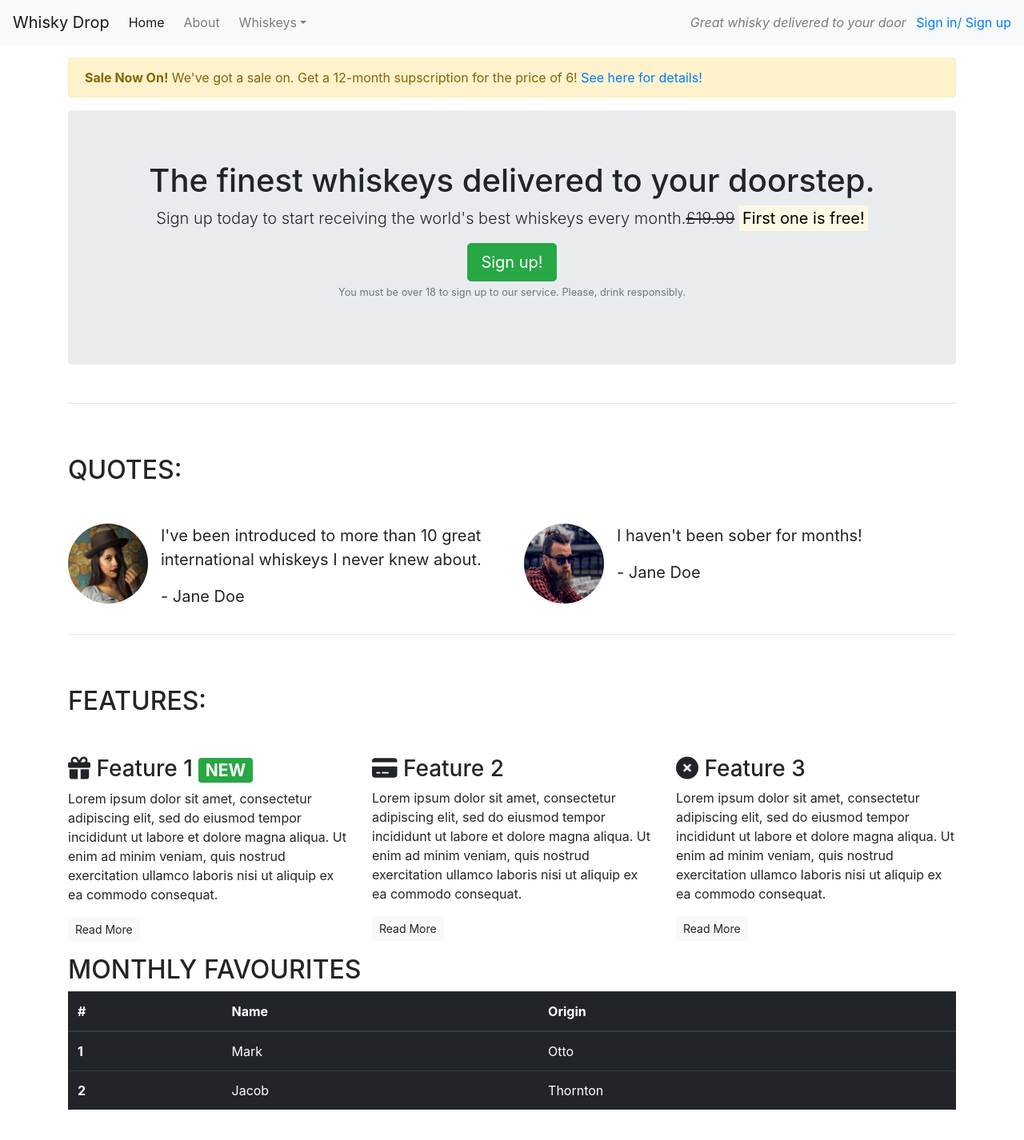
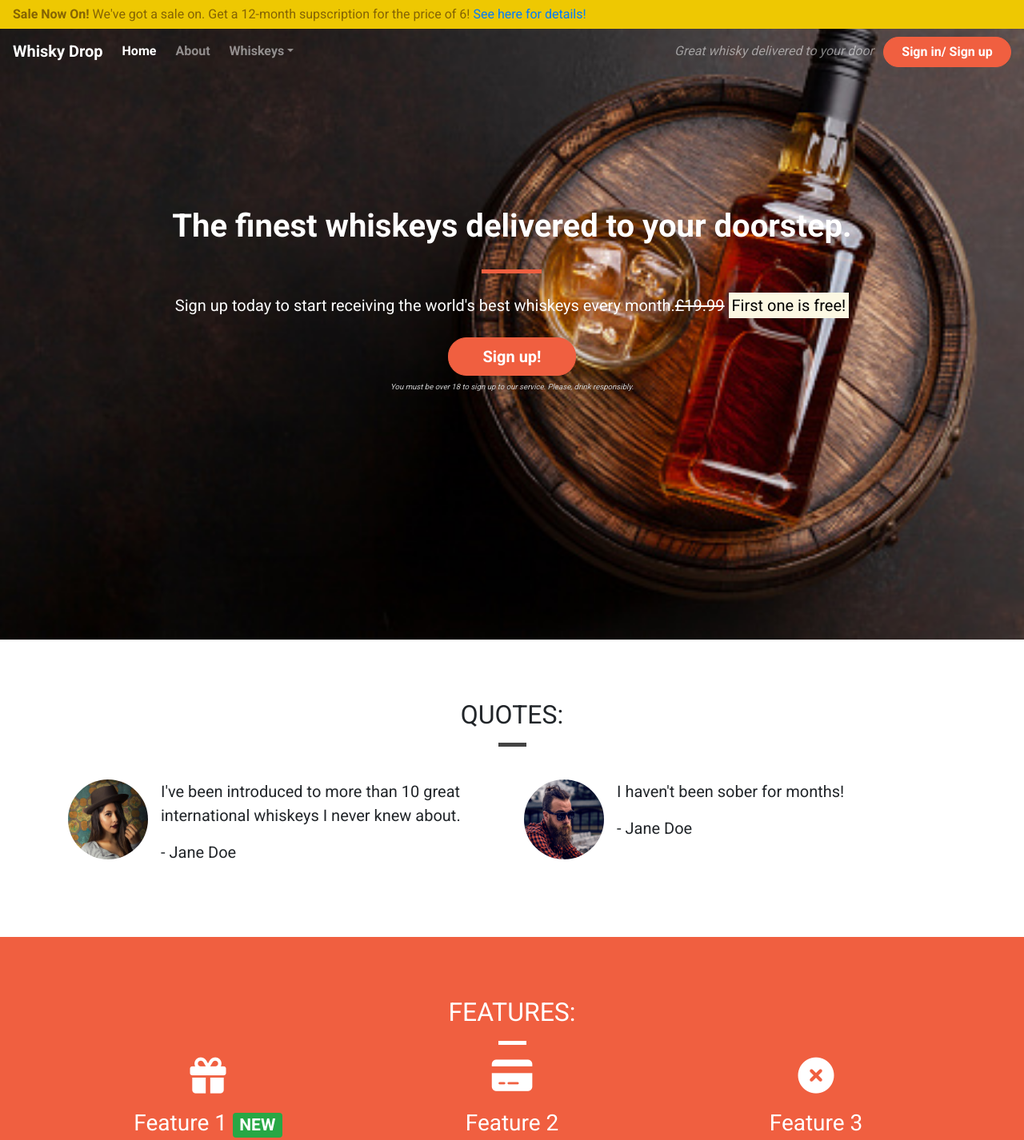
Before and after one commit to antoniog675/My-First-Bootstrap-Site, a plain HTML site: page index.html in a window 1280 px wide. Shown: the top 1426 px of the page at 80% size. Before the commit the page ends 1404 px from the top, so only its background shows below. Drawn offline with nearby package versions, Linux system fonts and the light colour scheme.

Commit message:
Added styling to features, quotes, alert, callout, got rid of table at bottom from one of the challanges

```diff
--- /dev/null
+++ b/assets/css/style.css
@@ -0,0 +1,191 @@
+body {
+    font-family: Roboto;
+}
+
+.container-wrapper {}
+
+.container-wrapper--red {
+    background-color: #f05f40;
+    color: white;
+}
+
+.alert-container .col-12 {
+    padding-left: 0;
+    padding-right: 0;
+}
+
+.site-wide-alert {
+    border-radius: 0;
+    margin-bottom: 0;
+    padding: 5px 15px;
+    background-color: #eec802;
+    border-color: #eec802;
+}
+
+.callout-container {
+    height: 100vh;
+    background: url('../images/whisky-background.jpg') no-repeat bottom right fixed;
+    -webkit-background-size: cover;
+    -moz-background-size: cover;
+    -o-background-size: cover;
+    background-size: cover;
+
+    display: flex;
+    align-items: center;
+    justify-content: center;
+    position: relative;
+}
+
+.opaque-overlay {
+    position: absolute;
+    top: 0;
+    left: 0;
+    height: 100%;
+    width: 100%;
+    background-color: rgba(0,0,0,0,0.5);
+}
+
+.quotes-container {}
+
+.features-container {}
+
+.page-header {
+    margin-bottom: 0;
+    border-bottom: 0;
+    text-align: center;
+}
+
+.page-header h2 {
+    margin-top: 0;
+}
+
+.quotes .page-header {
+    margin-bottom: 25px
+}
+/* Nav Bar*/
+
+.navalert-container {
+    position: absolute;
+    top: 0;
+    left: 0;
+    padding-left: 0;
+    padding-right: 0;
+    z-index: 1;
+}
+
+.navbar {
+    margin-bottom: 0;
+    border: 0;
+    width: 100%;
+    background-color: rgba(0,0,0,0,0.25)
+}
+
+.navbar .navbar-toggler {
+    border: 0;
+}
+
+.navbar-brand {
+    font-weight: bold;
+}
+
+.navbar .navbar-nav a {
+    font-weight: bold;
+}
+/*Jumbotron header*/
+
+.jumbotron {
+    background-color: transparent;
+}
+
+.jumbotron .lead {
+    color:white;
+    margin: 25px 0;
+}
+
+.jumbotron-header {
+    color: white;
+    font-weight: bold;
+    margin-bottom: 30px;
+}
+
+.jumbotron small {
+    font-size: 60%;
+    font-style: italic;
+    color: #d0d0d0;
+
+}
+
+/* Block dividers*/
+
+.block-divider {
+    width: 75px;
+    height: 5px;
+    border: 0;
+    background-color: #444;
+}
+
+.block-divider--orange {
+    width: 75px;
+    height: 5px;
+    border: 0;
+    background-color: #f05f40;
+}
+
+.block-divider--white {
+    background-color: white;
+}
+
+.block-divider--short {
+    width: 35px;
+}
+
+/* Content Container */
+
+.content-container {
+    padding-top: 75px;
+    padding-bottom: 75px;
+}
+
+/*Buttons */
+
+.btn--cta {
+    font-weight: bold;
+    border-radius: 23px;
+    width: 160px;
+}
+
+.btn--red {
+    color: white;
+    background-color: #f05f40;
+    border-color: #f05f40
+}
+
+.btn--red:hover,
+.btn--red:active,
+.btn--red:focus,
+.btn--red:active:focus {
+    background-color: #df4929;
+    border-color: #df4929;
+    color: white;
+}
+
+.feature {
+    text-align: center;
+    margin-bottom: 40px;
+}
+
+.feature i {
+    margin-bottom: 20px;
+    font-size: 45px;
+    line-height: 45px;
+}
+
+.feature .btn {
+    background-color: white;
+    border-color: white;
+    border-radius: 15px;
+    min-width: 100px;
+    font-weight: bold;
+    margin-top: 10px;
+    color: #f05f40;
+}
--- a/index.html
+++ b/index.html
@@ -6,9 +6,21 @@
     <meta name="viewport" content="width=device-width, initial-scale=1.0">
     <link rel="stylesheet" href="https://maxcdn.bootstrapcdn.com/bootstrap/4.1.3/css/bootstrap.min.css">
     <title>Whiskey Drop | Taste a new whisky every month</title>
+    <link href="https://fonts.googleapis.com/css2?family=Roboto:wght@400;700&display=swap" rel="stylesheet">
+    <link rel="stylesheet" href="assets/css/style.css">
 </head>
 <body>
-    <nav class="navbar navbar-light bg-light navbar-expand-sm">
+    <div class="container-fluid navalert-container">
+        <div class="container-fluid alert-container">
+            <div class="row d-none d-sm-block">
+                <div class="col-12">
+                    <div class="site-wide-alert alert alert-warning">
+                        <strong>Sale Now On!</strong> We've got a sale on. Get a 12-month supscription for the price of 6! <a href="">See here for details!</a>
+                    </div>
+                </div>
+            </div>
+        </div>
+        <nav class="navbar navbar-dark navbar-expand-sm">
             <a href="#" class="navbar-brand">Whisky Drop</a>
 
             <button class="navbar-toggler ml-auto" type="button" data-toggle="collapse" data-target="#navbarNavDropdown" aria-controls="navbarNavDropdown" aria-expanded="false" aria-label="Toggle navigation"><span class="navbar-toggler-icon"></span></button>
@@ -32,38 +44,37 @@
             </div>
             <div class="d-none d-md-block">
                 <p class="navbar-text my-auto mr-2"><i>Great whisky delivered to your door</i></p>
-            <a href="#login">Sign in/ Sign up</a>
+                <a href="#login" class="btn btn--cta btn--red">Sign in/ Sign up</a>
             </div>
         </nav>
-    <article class="container mt-3">
-        <div class="row d-none d-sm-block">
-            <div class="col-12">
-                <div class="alert alert-warning">
-                    <strong>Sale Now On!</strong> We've got a sale on. Get a 12-month supscription for the price of 6! <a href="">See here for details!</a>
-                </div>
-            </div>
     </div>
         <!-- Callout -->
+    <div class="container-fluid callout-container">
+        <div class="opaque-overlay">&nbsp;</div>
         <div class="row">
             <div class="col-12">
                 <section class="callout jumbotron text-center">
-                    <h1>The finest whiskeys delivered to your doorstep.</h1>
+                    <h1 class="jumbotron-header">The finest whiskeys delivered to your doorstep.</h1>
+                    <hr class="block-divider block-divider--orange">
                     <p class="lead">Sign up today to start receiving the world's best whiskeys every month.<s class="d-none d-sm-inline">£19.99</s>
                     <span class="d-inine d-sm-none"><br></span>
                     <strong><mark>First one is free!</mark></strong></p>
-                    <button class="btn btn-success btn-lg" data-toggle="modal" data-target="#signUpModal">Sign up!</button>
+                    <button class="btn btn-lg btn--cta btn--red" data-toggle="modal" data-target="#signUpModal">Sign up!</button>
                     <p class="text-muted"><small>You must be over 18 to sign up to our service. Please, drink responsibly.</small></p>
                 </section>
             </div>
         </div>
+    </div>
         <!-- /.callout -->
-        <hr>
 
         <!-- Quotes -->
+        <div class="container-wrapper">
+            <div class="container quotes-container content-container">
                 <section class="quotes">
                     <div class="row">
-                <div class="col-12">
-                    <h2 class="text-uppercase my-5">Quotes:</h2>
+                        <div class="col-12 page-header">
+                            <h2 class="text-uppercase">Quotes:</h2>
+                            <hr class="block-divider block-divider--short">
                         </div>
                     </div>
                     <div class="row">
@@ -95,83 +106,75 @@
                         </div>
                     </div>
                 </section>
+            </div>
+        </div>
         <!-- /.quotes -->
-        <hr>
 
         <!-- Features -->
+    <div class="container-wrapper container-wrapper--red">
+        <div class="container features-container content-container">
             <section class="features">
                 <div class="row">
-                <div class="col-12">
-                    <h2 class="text-uppercase my-5">Features:</h2>
+                    <div class="col-12 page-header">
+                        <h2 class="text-uppercase">Features:</h2>
+                        <hr class="block-divider block-divider--short block-divider--white">
                     </div>
                 </div>
                 <div class="row">
                     <div class="col-12 col-md-6 col-lg-4">
                         <div class="feature">
-                        <h3><i class="fa-solid fa-gift d-none d-sm-inline"></i> Feature 1 <span class="badge badge-success">NEW</span></h3>
+                            <h3><i class="fa-solid fa-gift d-none d-sm-block"></i> Feature 1 <span class="badge badge-success">NEW</span></h3>
                             <p>Lorem ipsum dolor sit amet, consectetur adipiscing elit, sed do eiusmod tempor incididunt ut labore et dolore magna aliqua. Ut enim ad minim veniam, quis nostrud exercitation ullamco laboris nisi ut aliquip ex ea commodo consequat.</p>
-                        <p><a class="btn btn-sm btn-light">Read More</a></p>
+                            <p><a class="btn btn-sm btn-light" href="">Read More</a></p>
                         </div>
                     </div>
                     <div class="col-12 col-md-6 col-lg-4">
                         <div class="feature">
-                        <h3><i class="fa-solid fa-credit-card d-none d-sm-inline"></i> Feature 2</h3>
+                            <h3><i class="fa-solid fa-credit-card d-none d-sm-block"></i> Feature 2</h3>
                             <p>Lorem ipsum dolor sit amet, consectetur adipiscing elit, sed do eiusmod tempor incididunt ut labore et dolore magna aliqua. Ut enim ad minim veniam, quis nostrud exercitation ullamco laboris nisi ut aliquip ex ea commodo consequat.</p>
-                        <p><a class="btn btn-sm btn-light">Read More</a></p>
+                            <p><a class="btn btn-sm btn-light" href="">Read More</a></p>
                         </div>
                     </div>
                     <div class="col-12 d-md-none d-lg-block col-lg-4">
                         <div class="feature">
-                        <h3><i class="fa-solid fa-circle-xmark d-none d-sm-inline"></i> Feature 3</h3>
+                            <h3><i class="fa-solid fa-circle-xmark d-none d-sm-block"></i> Feature 3</h3>
                             <p>Lorem ipsum dolor sit amet, consectetur adipiscing elit, sed do eiusmod tempor incididunt ut labore et dolore magna aliqua. Ut enim ad minim veniam, quis nostrud exercitation ullamco laboris nisi ut aliquip ex ea commodo consequat.</p>
-                        <p><a class="btn btn-sm btn-light">Read More</a></p>
+                            <p><a class="btn btn-sm btn-light" href="">Read More</a></p>
                         </div>
                     </div>
                 </div>
             </section>
+        </div>
+    </div>
         <!-- /.features -->
-
-        <section>
-            <h2 class="text-uppercase">Monthly favourites</h2>
-            <table class="table table-dark">
-                <thead>
-                  <tr>
-                    <th scope="col">#</th>
-                    <th scope="col">Name</th>
-                    <th scope="col">Origin</th>
-                  </tr>
-                </thead>
-                <tbody>
-                  <tr>
-                    <th scope="row">1</th>
-                    <td>Mark</td>
-                    <td>Otto</td>
-                  </tr>
-                  <tr>
-                    <th scope="row">2</th>
-                    <td>Jacob</td>
-                    <td>Thornton</td>
-                  </tr>
-                </tbody>
-              </table>
-        </section>
     </article>
 
     <div class="modal" tabindex="-1" role="dialog" id="signUpModal">
         <div class="modal-dialog" role="document">
           <div class="modal-content">
             <div class="modal-header">
-              <h5 class="modal-title">Modal title</h5>
+              <h5 class="modal-title">Sign up to Whisky Drop!</h5>
               <button type="button" class="close" data-dismiss="modal" aria-label="Close">
                 <span aria-hidden="true">&times;</span>
               </button>
             </div>
             <div class="modal-body">
-              <p>Modal body text goes here.</p>
+                <form>
+                    <div class="form-group">
+                      <label for="exampleInputEmail1">Email address</label>
+                      <input type="email" class="form-control" id="exampleInputEmail1" aria-describedby="emailHelp" placeholder="Enter email">
+                      <small id="emailHelp" class="form-text text-muted">We'll never share your email with anyone else.</small>
                     </div>
-            <div class="modal-footer">
-              <button type="button" class="btn btn-primary">Save changes</button>
-              <button type="button" class="btn btn-secondary" data-dismiss="modal">Close</button>
+                    <div class="form-group">
+                      <label for="password">Password</label>
+                      <input type="password" class="form-control" id="password" placeholder="Password">
+                    </div>
+                    <div class="form-group">
+                        <label for="repeatPassword">Password</label>
+                        <input type="password" class="form-control" id="repeatPassword" placeholder="Repeat Password">
+                      </div>
+                    <button type="submit" class="btn btn-success">Submit</button>
+                  </form>
             </div>
           </div>
         </div>
```
Also changed, not shown: assets/images/whisky-background.jpg (added). Lines whose indentation alone changed are shown as unchanged.
